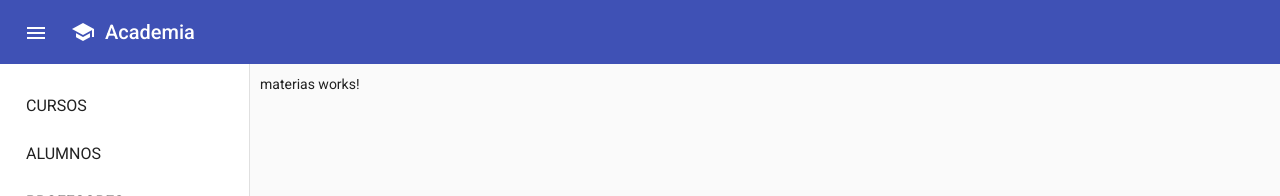
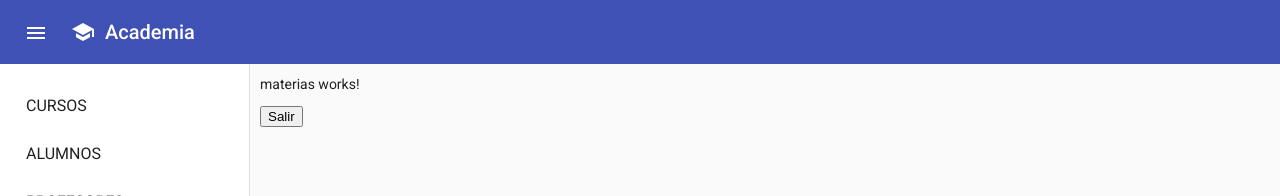
Before and after one commit to manu020766/academia-front, an Angular app: page /materias in a window 1280 px wide. Shown: the top 196 px of the page. Built offline with nearby package versions, Linux system fonts and the light colour scheme.

Commit message:
example of control sidenav from materias component

```diff
--- a/src/app/materias/materias.component.html
+++ b/src/app/materias/materias.component.html
@@ -1 +1,2 @@
 <p>materias works!</p>
+<button (click)="salir()">Salir</button>
--- a/src/app/materias/materias.component.ts
+++ b/src/app/materias/materias.component.ts
@@ -1,4 +1,6 @@
 import { Component, OnInit } from '@angular/core';
+import { NavigationService } from '../shared/navigation/navigation.service';
+import { Router } from '@angular/router';
 
 @Component({
   selector: 'app-materias',
@@ -7,9 +9,15 @@ import { Component, OnInit } from '@angular/core';
 })
 export class MateriasComponent implements OnInit {
 
-  constructor() { }
+  constructor(public navigatioService: NavigationService, private router: Router) { }
 
   ngOnInit(): void {
   }
 
+  salir() {
+    this.navigatioService.toggle()
+    this.router.navigate(['/'])
+  }
+
+
 }
```
